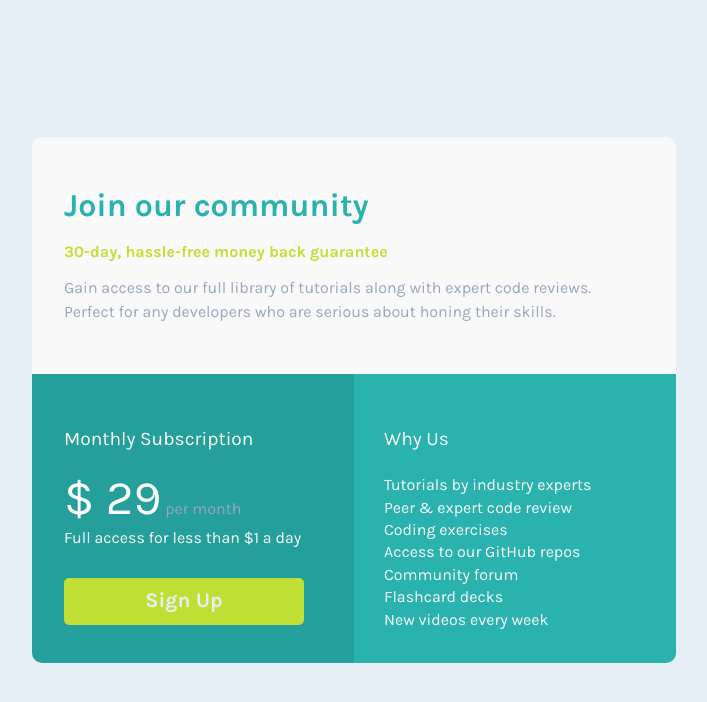
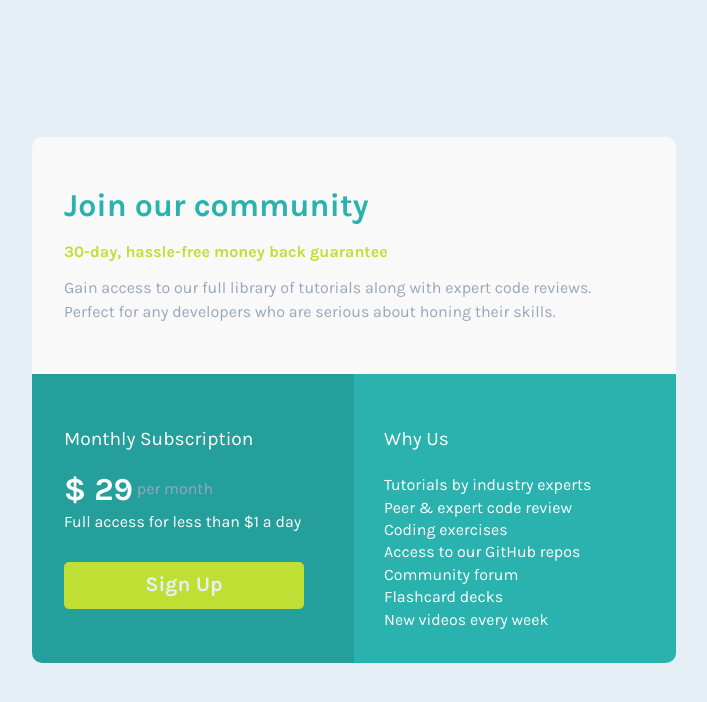
Before and after one commit to FernandoChurros/single-price-grid-component-master, a plain HTML site: page index.html in a window 1280 px wide. Shown: the whole page, without its empty margins (286-993 px from the left). Drawn offline with Linux system fonts and the light colour scheme.

Commit message:
change price element

```diff
--- a/css/beneficios/beneficios.css
+++ b/css/beneficios/beneficios.css
@@ -1,5 +1,5 @@
 .beneficios {
-	color: #F9F9F9;
+	color: #FFF;
 	display: flex;
 	padding-top: 3rem;
 }
--- a/css/beneficios/beneficios_preco.css
+++ b/css/beneficios/beneficios_preco.css
@@ -3,10 +3,12 @@
 }
 
 .beneficios_preco .--preco {
-	font-size: 3rem;
+	font-size: 2rem;
+	font-weight: 700;
 }
 
 .beneficios_preco .--mes {
+	vertical-align: super;
 	color: var(--cor-grayish-blue);
 }
 
```
